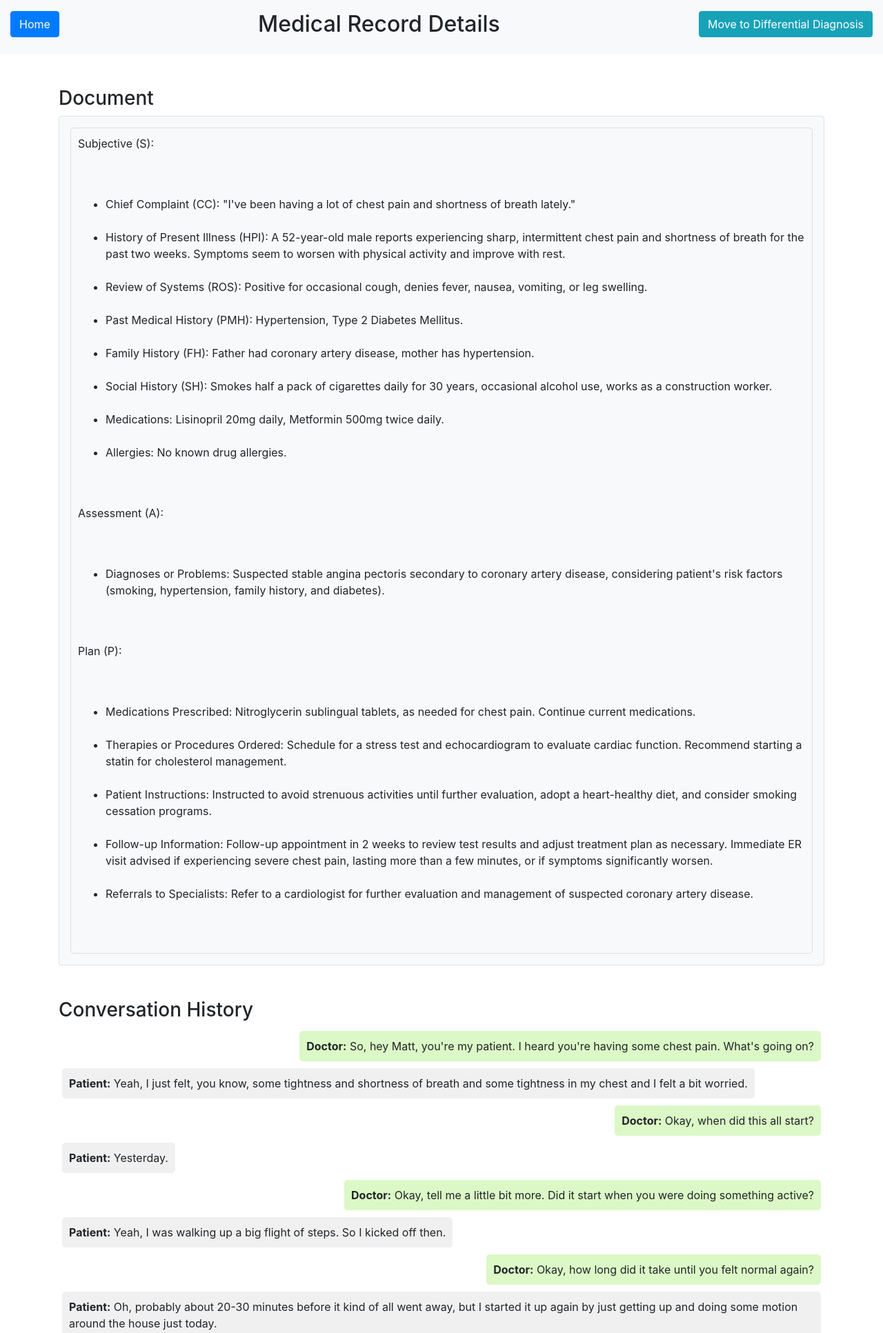
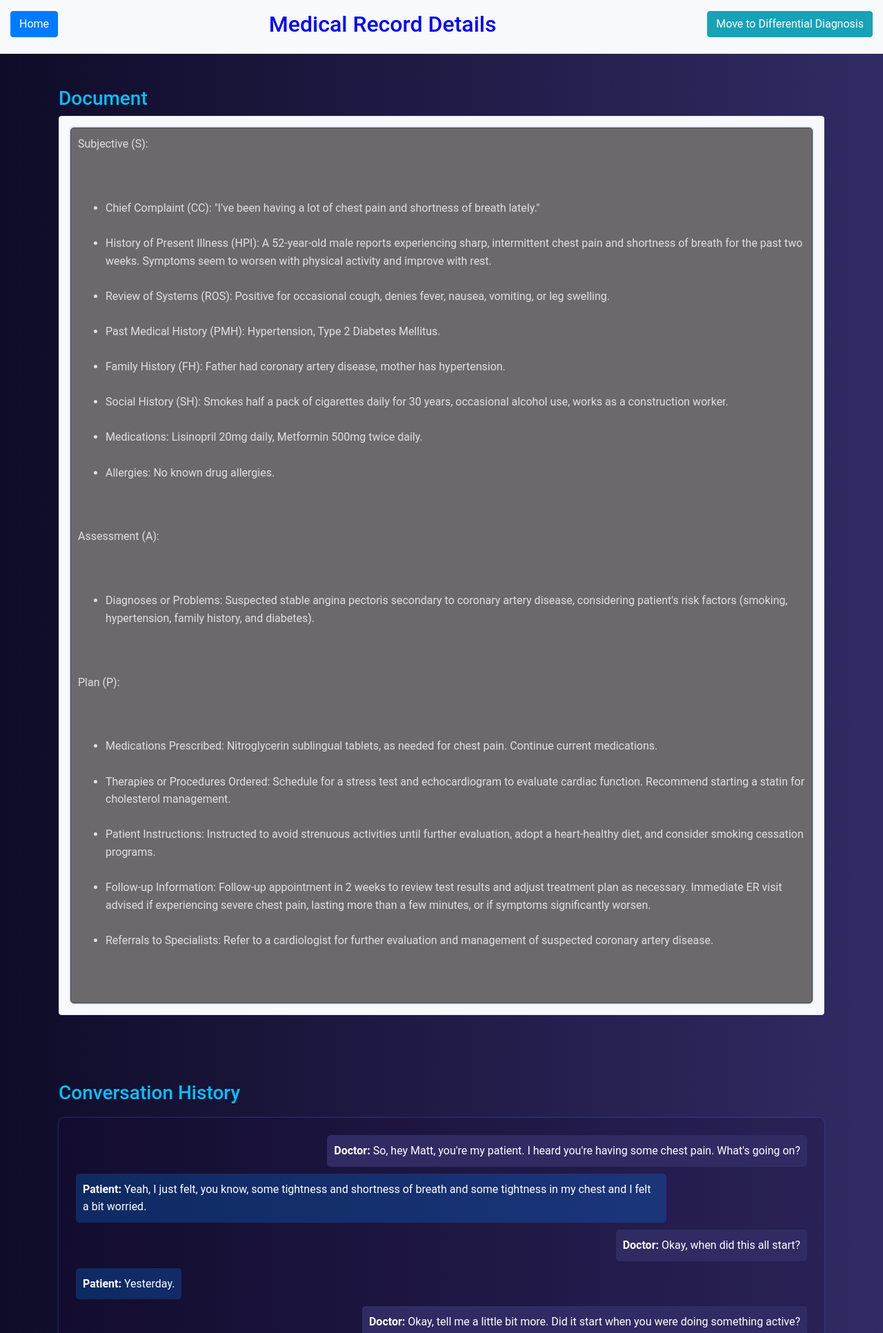
Before and after one commit to Monolith-Tech/Medcare, a Flask app: page /record/1 in a window 1280 px wide. Shown: the top 1933 px of the page at 69% size. Run offline with Flask 2, Linux system fonts and the light colour scheme; the visitor is signed in with stand-in values (Sample User, id 1); some libraries are stand-ins or nearby versions.

Commit message:
checkpoint 1

```diff
--- a/static/records.css
+++ b/static/records.css
@@ -1,4 +1,4 @@
-body {
+/* body {
     font-family: Arial, sans-serif;
 }
 
@@ -26,4 +26,4 @@ body {
 
 .patient {
     background-color: #fdd;
-}
+} */
--- a/templates/records.html
+++ b/templates/records.html
@@ -8,33 +8,76 @@
       href="https://stackpath.bootstrapcdn.com/bootstrap/4.5.2/css/bootstrap.min.css"
       rel="stylesheet"
     />
+
     <style>
+      body {
+        font-family: 'Roboto', sans-serif;
+        background-color: #121212;
+        background-image: linear-gradient(to right, #0f0c29, #302b63);
+        color: #ffffff;
+        line-height: 1.6;
+        margin: 0;
+        padding: 0;
+        min-height: 100vh;
+        display: flex;
+        flex-direction: column;
+      }
+
+      h2 {
+        color: blue;
+        text-align: center;
+      }
+
+      h3 {
+        color: #00c3ff;
+      }
+
+
+
       .chat-container {
         display: flex;
         flex-direction: column;
+        align-items: center; /* Center chat messages for a cleaner look */
+        margin: 20px auto; /* Adds some margin around the chat container */
+        padding: 20px;
+        background-color: rgba(27, 9, 53, 0.217);
+        box-shadow: 0px 0px 3px rgba(73, 106, 214, 0.7);
+        border-radius: 8px; /* Rounded corners for consistency */
+        width: 100%;
       }
+
       .chat-message {
         margin: 5px;
         padding: 10px;
         border-radius: 5px;
+        color: #ffffff; /* Ensures text is readable against the dark theme */
       }
+
       .doctor-message {
         align-self: flex-end;
-        background-color: #dcf8c6;
+        background-color: #302b63;
+        max-width: 80%;
       }
+
       .patient-message {
         align-self: flex-start;
-        background-color: #f0f0f0;
+        max-width: 80%;
+        background-color: #0080ff3f;
       }
+
       .pre-wrap {
-        white-space: pre-wrap; /* Allows text to wrap */
-        word-wrap: break-word; /* Ensures words break to prevent overflow */
-        background-color: #f8f9fa; /* Matches Bootstrap's default background */
-        border-radius: 5px; /* Rounded corners for aesthetic appeal */
-        border: 1px solid #ddd; /* Light border for definition */
-        padding: 10px; /* Internal padding for better readability */
+        white-space: pre-wrap;
+        word-wrap: break-word;
+        background-color: rgba(30, 25, 31, 0.64); /* Matches chat container bg */
+        color: #e0e0e0; /* Light grey for readability */
+        border-radius: 5px;
+        border: 1px solid #444; /* Subtle border for definition */
+        padding: 10px;
+        box-shadow: 0px 0px 3px rgba(73, 106, 214, 0.7);
       }
     </style>
+
+
   </head>
   <body>
     <section class="container-fluid bg-light py-3">
@@ -58,8 +101,6 @@
       </div>
     </section>
 
-
-
     <section class="container my-5">
       <h3>Document</h3>
       <div class="p-3 bg-light border rounded">
@@ -67,7 +108,6 @@
         <div id="markdown-content" class="pre-wrap">{{ soap }}</div>
       </div>
     </section>
-
 
     <section class="container my-5">
       <h3>Conversation History</h3>
@@ -83,13 +123,14 @@
     </section>
 
     <script>
-      document.addEventListener('DOMContentLoaded', (event) => {
+      document.addEventListener("DOMContentLoaded", (event) => {
         // Get the Markdown content from the div
-        const markdownContent = document.getElementById('markdown-content').innerText;
+        const markdownContent =
+          document.getElementById("markdown-content").innerText;
         // Convert the Markdown to HTML
         const htmlContent = marked.parse(markdownContent);
         // Replace the div's content with the converted HTML
-        document.getElementById('markdown-content').innerHTML = htmlContent;
+        document.getElementById("markdown-content").innerHTML = htmlContent;
       });
     </script>
 
```
Also changed, not shown: static/dashboard.css (line endings or trailing spaces).
